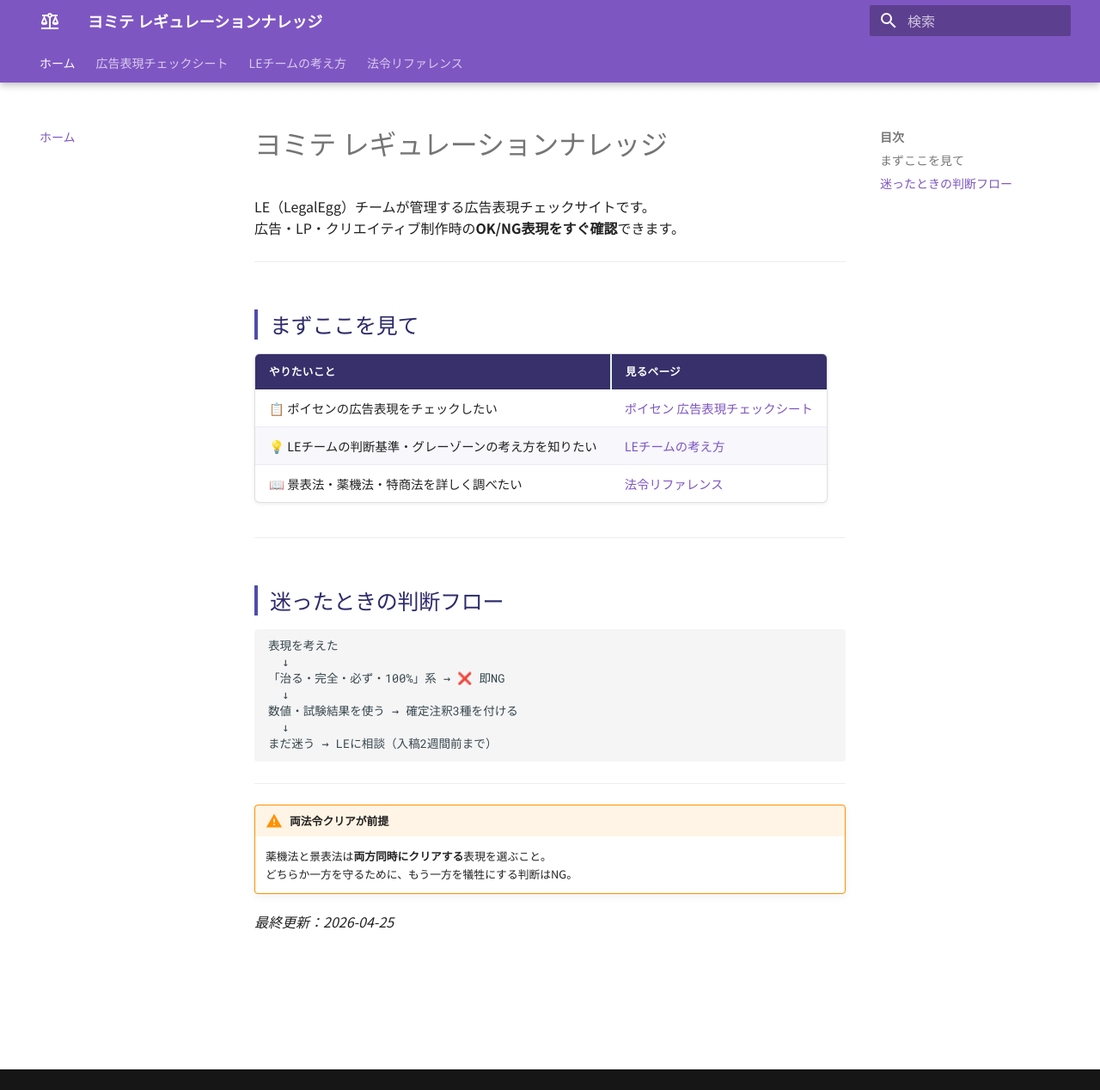
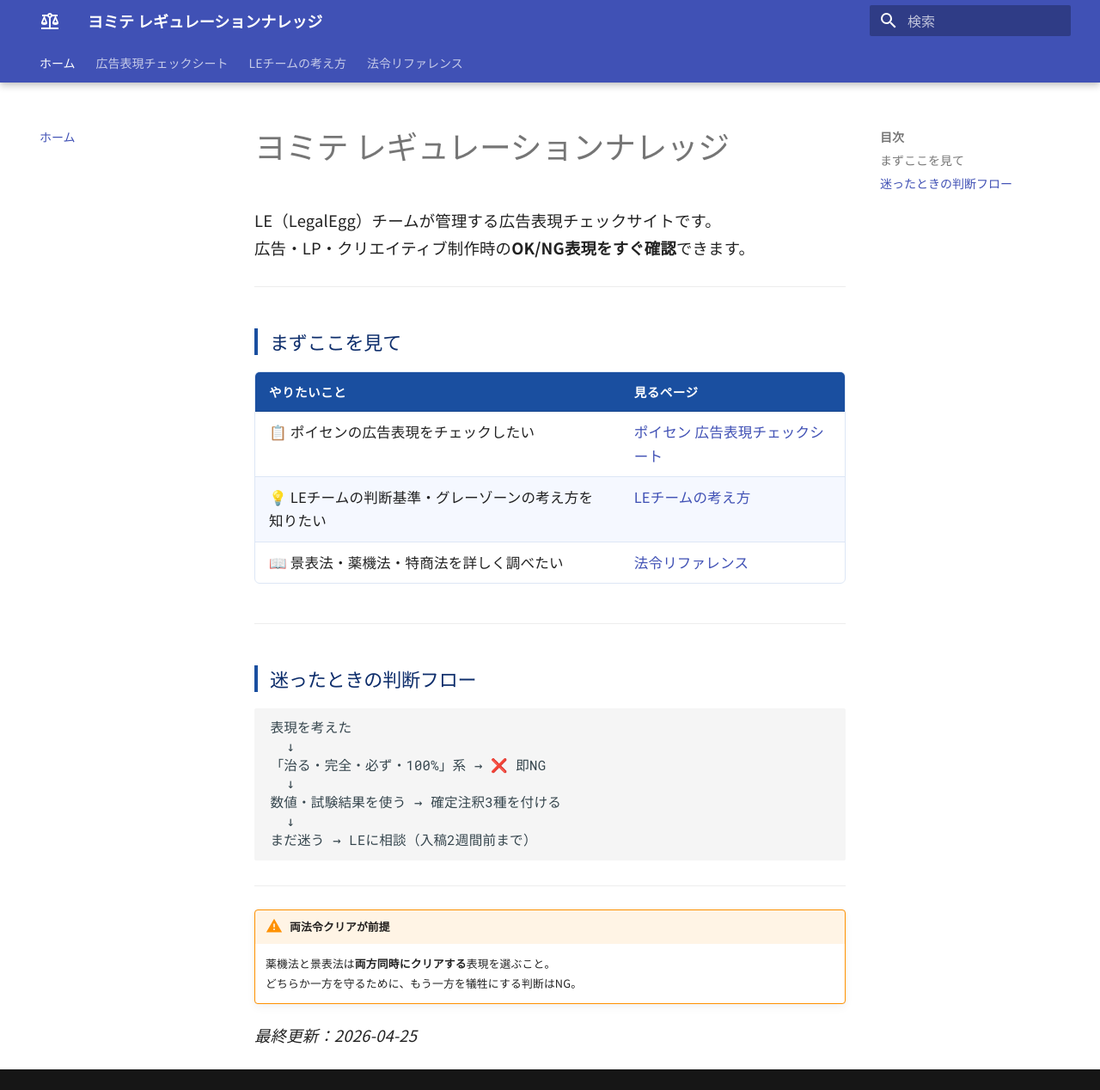
Before and after one commit to yomite-ys/yomite-prouspoisen-regulation, an MkDocs documentation site: the page built from docs/index.md, in a window 1280 px wide and 1268 px high. Shown: the whole window at 86% size. Built offline with MkDocs 1.6.1 and Material for MkDocs 9.7.7, drawn with Linux system fonts in a browser that asks for light colours.

Commit message:
style: ブルー系カラー・BIZ UDPGothicフォントに変更

```diff
--- a/docs/stylesheets/extra.css
+++ b/docs/stylesheets/extra.css
@@ -1,7 +1,41 @@
-/* ========== バッジ ========== */
+/* =============================================
+   カラー設定（ここを変えると全体の色が変わる）
+   ============================================= */
+:root {
+  --color-primary: #1a4fa0;      /* メインカラー（ヘッダー・見出し） */
+  --color-primary-dark: #0d2d6b; /* 濃いめのメインカラー */
+  --color-primary-light: #e8f0fb;/* 薄いメインカラー（背景等） */
+  --color-ok: #1b7a3e;           /* OKバッジの色 */
+  --color-ok-bg: #edf7f1;        /* OKセルの背景 */
+  --color-ng: #b71c1c;           /* NGバッジの色 */
+  --color-ng-bg: #fdf0f0;        /* NGセルの背景 */
+  --color-border: #dde6f5;       /* テーブルの罫線 */
+}
+
+/* =============================================
+   フォント設定
+   ============================================= */
+@import url('https://fonts.googleapis.com/css2?family=BIZ+UDPGothic:wght@400;700&family=BIZ+UDMincho&display=swap');
+
+.md-typeset {
+  font-family: 'BIZ UDPGothic', 'Noto Sans JP', sans-serif;
+  font-size: 0.92rem;
+  line-height: 1.75;
+  letter-spacing: 0.01em;
+}
+
+.md-header__title,
+.md-nav__title,
+.md-nav__item {
+  font-family: 'BIZ UDPGothic', 'Noto Sans JP', sans-serif;
+}
+
+/* =============================================
+   バッジ
+   ============================================= */
 .badge-ok {
   display: inline-block;
-  background-color: #2e7d32;
+  background-color: var(--color-ok);
   color: white;
   padding: 2px 12px;
   border-radius: 12px;
@@ -13,7 +47,7 @@
 
 .badge-ng {
   display: inline-block;
-  background-color: #c62828;
+  background-color: var(--color-ng);
   color: white;
   padding: 2px 12px;
   border-radius: 12px;
@@ -25,7 +59,7 @@
 
 .badge-conditional {
   display: inline-block;
-  background-color: #e65100;
+  background-color: #b45309;
   color: white;
   padding: 2px 12px;
   border-radius: 12px;
@@ -35,31 +69,33 @@
   letter-spacing: 0.03em;
 }
 
-/* ========== テーブル全体 ========== */
+/* =============================================
+   テーブル
+   ============================================= */
 .md-typeset table:not([class]) {
   border-collapse: collapse;
   width: 100%;
   font-size: 0.9em;
-  box-shadow: 0 1px 4px rgba(0,0,0,0.08);
   border-radius: 6px;
   overflow: hidden;
+  border: 1px solid var(--color-border);
 }
 
 .md-typeset table:not([class]) th {
-  background-color: #37306b;
+  background-color: var(--color-primary);
   color: white;
   padding: 10px 16px;
   text-align: left;
   font-weight: bold;
   font-size: 0.88em;
-  letter-spacing: 0.02em;
+  letter-spacing: 0.03em;
 }
 
 .md-typeset table:not([class]) td {
   padding: 10px 16px;
-  border-bottom: 1px solid #ebebf5;
+  border-bottom: 1px solid var(--color-border);
   vertical-align: top;
-  line-height: 1.6;
+  line-height: 1.65;
 }
 
 .md-typeset table:not([class]) tr:last-child td {
@@ -67,23 +103,14 @@
 }
 
 .md-typeset table:not([class]) tr:nth-child(even) td {
-  background-color: #f7f7fc;
+  background-color: #f5f8ff;
 }
 
-/* OK/NG 3カラムテーブル：2列目=OK（薄緑）、3列目=NG（薄赤） */
-.md-typeset table:not([class]) td:nth-child(2):has(.badge-ok),
-.md-typeset table:not([class]) th:nth-child(2) {
-  border-left: 2px solid #e8f5e9;
-}
-
-.md-typeset table:not([class]) td:nth-child(3):has(.badge-ng),
-.md-typeset table:not([class]) th:nth-child(3) {
-  border-left: 2px solid #fce4e4;
-}
-
-/* ========== 商品ヘッダーカード ========== */
+/* =============================================
+   商品ヘッダーカード
+   ============================================= */
 .product-header {
-  background: linear-gradient(135deg, #2d2b6b 0%, #4f4da8 100%);
+  background: linear-gradient(135deg, var(--color-primary-dark) 0%, var(--color-primary) 100%);
   color: white;
   padding: 28px 32px;
   border-radius: 10px;
@@ -120,44 +147,32 @@
   border: 1px solid rgba(255,255,255,0.35);
 }
 
-/* ========== セクション見出し ========== */
+/* =============================================
+   見出し
+   ============================================= */
 .md-typeset h2 {
-  border-left: 4px solid #4f4da8;
+  border-left: 4px solid var(--color-primary);
   padding-left: 14px;
   margin-top: 2.2em;
-  color: #2d2b6b;
+  color: var(--color-primary-dark);
+  font-size: 1.2em;
 }
 
 .md-typeset h3 {
-  color: #4a4a8a;
+  color: var(--color-primary);
+  font-size: 1.05em;
 }
 
-/* ========== 大原則ボックス ========== */
-.rule-ok {
-  color: #1b5e20;
+/* =============================================
+   タブ
+   ============================================= */
+.md-typeset .tabbed-labels > label {
   font-weight: bold;
 }
 
-.rule-ng {
-  color: #b71c1c;
-  font-weight: bold;
-}
-
-/* ========== チェックリスト ========== */
-.md-typeset .task-list-item [type="checkbox"] {
-  margin-right: 6px;
-}
-
-/* ========== コードブロック（フロー図） ========== */
-.md-typeset code {
-  border-radius: 4px;
-}
-
+/* =============================================
+   コードブロック（フロー図）
+   ============================================= */
 .md-typeset pre {
   border-radius: 8px;
 }
-
-/* ========== タブ ========== */
-.md-typeset .tabbed-labels > label {
-  font-weight: bold;
-}
--- a/mkdocs.yml
+++ b/mkdocs.yml
@@ -8,8 +8,8 @@ theme:
   language: ja
   palette:
     - scheme: default
-      primary: deep purple
-      accent: deep purple
+      primary: indigo
+      accent: blue
   features:
     - navigation.tabs
     - navigation.tabs.sticky
```
